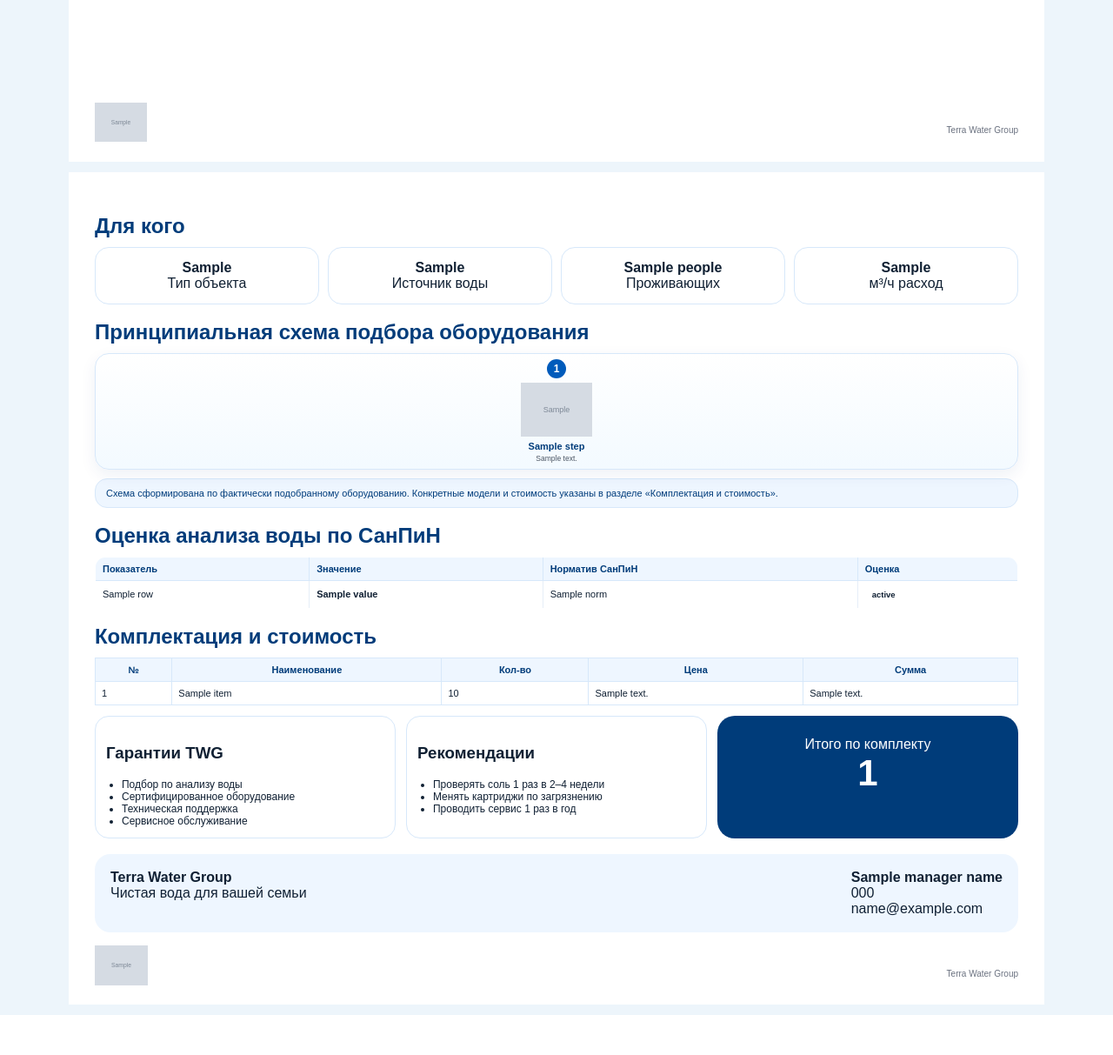
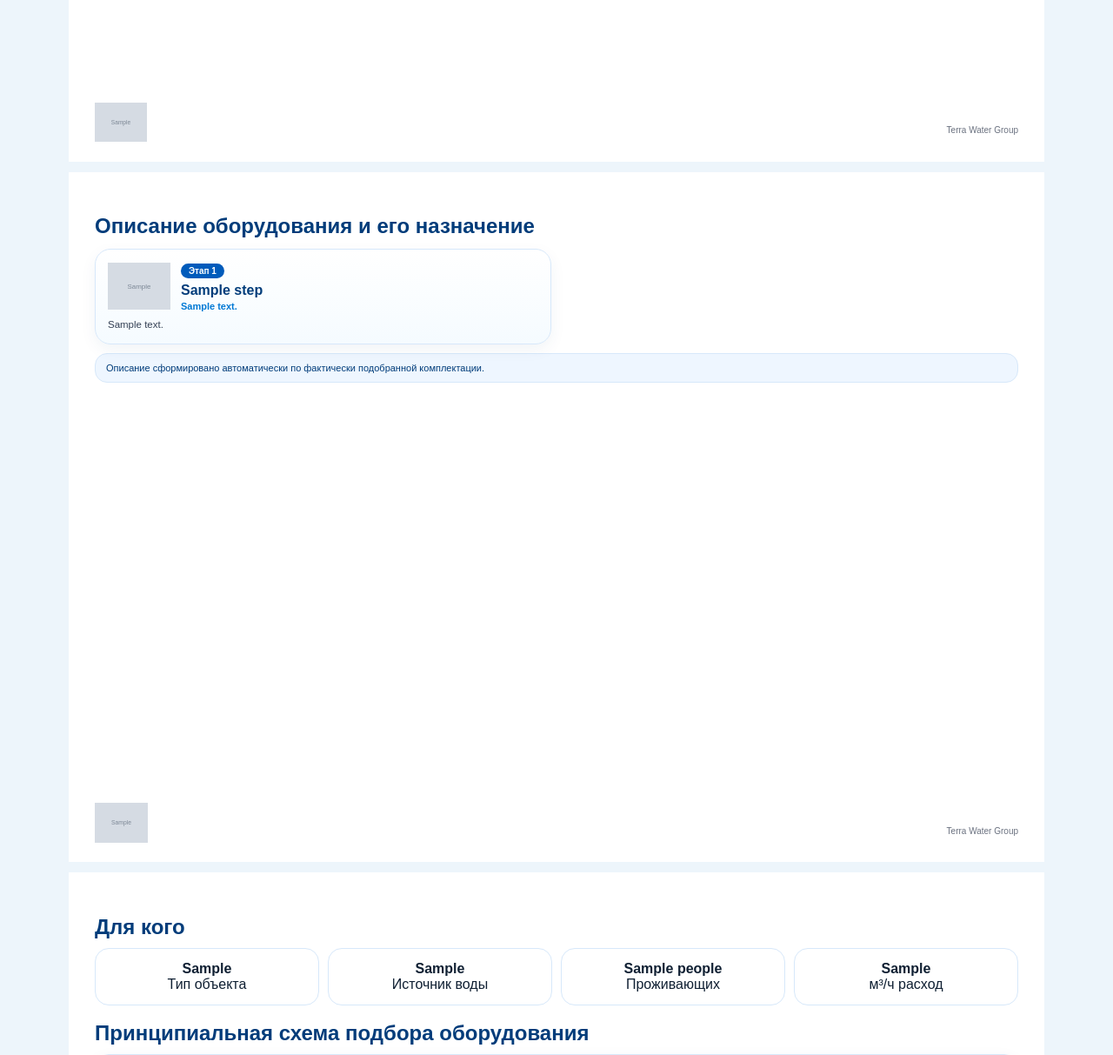
Before and after one commit to Arromanov1985/twg, a Python web app: template templates/client_kp.html in a window 1280 px wide. Shown: the part 608-1821 px from the top of the page at 87% size. Before the commit the page ends 1775 px from the top, so only its background shows below. Run offline with Jinja, Linux system fonts and the light colour scheme; the template is opened without the code that fills it: most values are stand-ins (such as "Sample title", 1, 10 or a date in 2020); grey boxes marked "Sample" are stand-in pictures.

Commit message:
Описание оборудования добавлено перед комплектацией в КП

```diff
--- a/templates/client_kp.html
+++ b/templates/client_kp.html
@@ -500,6 +500,34 @@ th{background:#eef6ff;color:#003c7a}
 </div>
 </div>
 
+<div class="page equipment-description-page">
+<div class="section">Описание оборудования и его назначение</div>
+
+<div class="equipment-description-grid">
+{% for step in scheme_steps %}
+  {% if not step.is_service %}
+  <div class="equipment-description-card">
+    <div class="equipment-description-top">
+      {% if step.image_uri %}
+      <img src="{{ step.image_uri }}">
+      {% endif %}
+      <div>
+        <div class="equipment-description-num">Этап {{ step.num }}</div>
+        <h3>{{ step.title }}</h3>
+        <span>{{ step.note }}</span>
+      </div>
+    </div>
+    <p>{{ step.description }}</p>
+  </div>
+  {% endif %}
+{% endfor %}
+</div>
+
+<div class="scheme-info">
+  Описание сформировано автоматически по фактически подобранной комплектации.
+</div>
+</div>
+
 <div class="page">
 <div class="section">Для кого</div>
 <div class="benefits">
```
